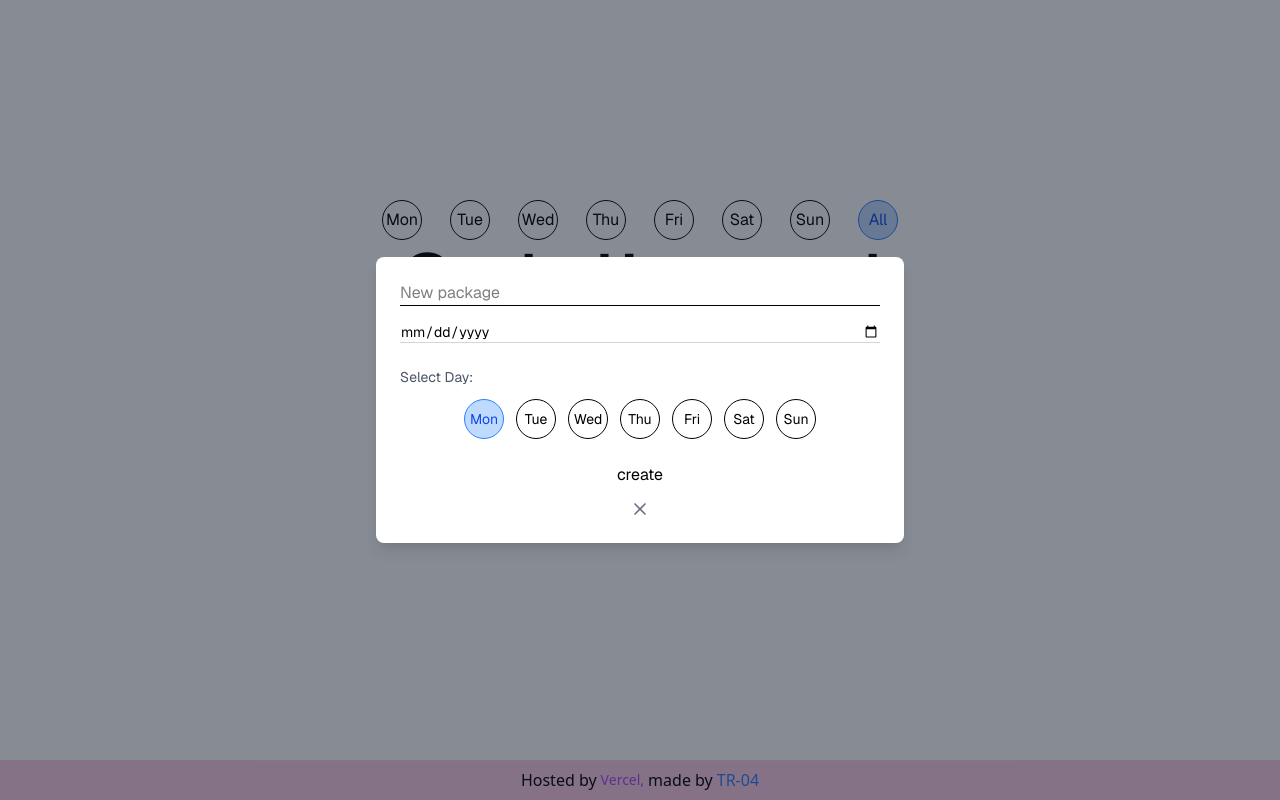
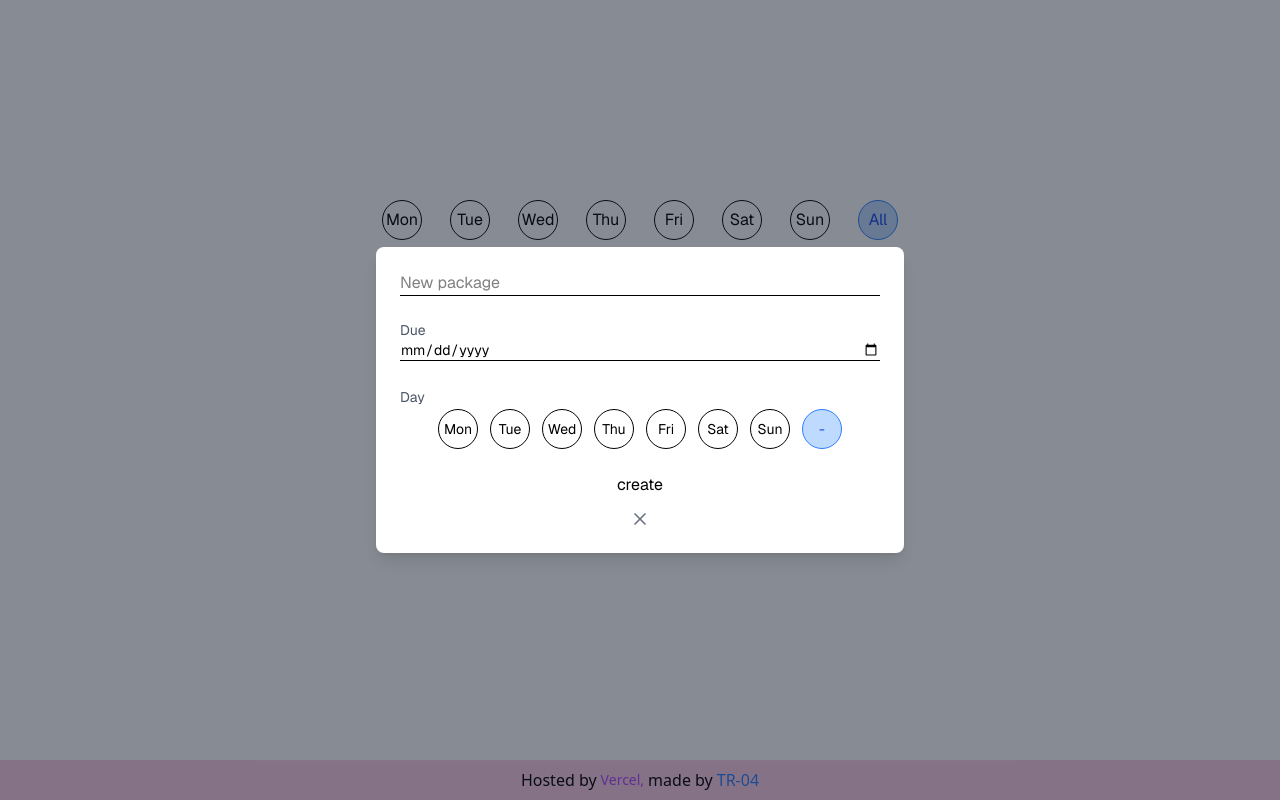
Before and after one commit to TR-04/todo, a React (Vite) app in the folder frontend/: page / in a window 1280 px wide. Both pictures are taken after a click on the button "Create". Built offline with nearby package versions, Linux system fonts and the light colour scheme.

Commit message:
added option for no days, merged all to days, fixed some creating options field names

```diff
--- a/frontend/src/components/todo-board.tsx
+++ b/frontend/src/components/todo-board.tsx
@@ -14,7 +14,7 @@ const Todo = () => {
   const [isPopupOpen, setIsPopupOpen] = useState(false);
   const [selectedDay, setSelectedDay] = useState("All");
 
-  const days = ["Mon", "Tue", "Wed", "Thu", "Fri", "Sat", "Sun"];
+  const days = ["Mon", "Tue", "Wed", "Thu", "Fri", "Sat", "Sun", "All"];
 
   const [deliveredCount, setDeliveredCount] = useState(() => {
     const saved = localStorage.getItem('deliveredCount');
@@ -99,16 +99,7 @@ const Todo = () => {
             {day}
           </div>
         ))}
-        <div
-          className={`flex rounded-full border-1 p-3 h-10 w-10 justify-center items-center cursor-pointer select-none ${
-            selectedDay === "All"
-              ? "bg-blue-200 border-blue-500 text-blue-700"
-              : "hover:bg-gray-100"
-          }`}
-          onClick={() => setSelectedDay("All")}
-        >
-          All
-        </div>
+
       </div>
 
       <div className="text-8xl text-black mb-5 flex flex-row select-none">
@@ -169,9 +160,9 @@ const Todo = () => {
                   >
                     {todo.text}
                   </div>
-                  <div className="text-xs text-gray-500 mt-1 select-none flex gap-2">
-                    <span>{todo.day}</span>
-                    {todo.deadline && <span>•</span>}
+                  <div className="text-xs text-gray-500 mt-1 select-none flex gap-1">
+                    <span>{todo.day === "-" ? "" : todo.day}</span>
+                    {todo.deadline && todo.day !== "-" && <span>•</span>}
 
                     {todo.deadline && <span> Due: {new Date(todo.deadline).toLocaleDateString('en-GB')}</span>}
                   </div>
@@ -193,7 +184,7 @@ const Todo = () => {
         isOpen={isPopupOpen}
         close={() => setIsPopupOpen(false)}
         submit={addTodoPopup}
-        initialDay={selectedDay === "All" ? "Mon" : selectedDay}
+        initialDay={selectedDay === "All" ? "-" : selectedDay}
       />
 
     </div>
--- a/frontend/src/components/todo-popup.tsx
+++ b/frontend/src/components/todo-popup.tsx
@@ -17,7 +17,7 @@ const TodoPopup = ({ isOpen, close, submit, initialDay }: TodoPopupProps) => {
   // So we need to update initial day whenever we open creat, thus, we use useeffect
   const [selectedDay, setSelectedDay] = useState(initialDay);
 
-  const days = ["Mon", "Tue", "Wed", "Thu", "Fri", "Sat", "Sun"];
+  const days = ["Mon", "Tue", "Wed", "Thu", "Fri", "Sat", "Sun", "-"];
 
   // Update our selected day everytime initial day changes
   // since the component only mounts once (we always use starting
@@ -46,16 +46,17 @@ const TodoPopup = ({ isOpen, close, submit, initialDay }: TodoPopupProps) => {
           onChange={(e) => setText(e.target.value)}
         />
 
+        <span className='text-gray-600 mt-2 text-sm'>Due</span>
         <input
-          className="focus:outline-none border-b border-gray-300 w-120 mb-6 text-sm"
+          className="focus:outline-none border-b border-black w-120 mb-6 text-sm"
           type="date"
           value={deadline}
           onChange={(e) => setDeadline(e.target.value)}
         />
 
         <div className="mb-6">
-          <div className="text-sm text-gray-600 mb-3">Select Day:</div>
-          <div className="flex flex-row gap-3 justify-center">
+          <span className='text-gray-600 mt-2 text-sm'>Day</span>
+          <div className="flex flex-row gap-3 justify-center flex-wrap">
             {days.map((day) => (
               <div
                 key={day}
```
